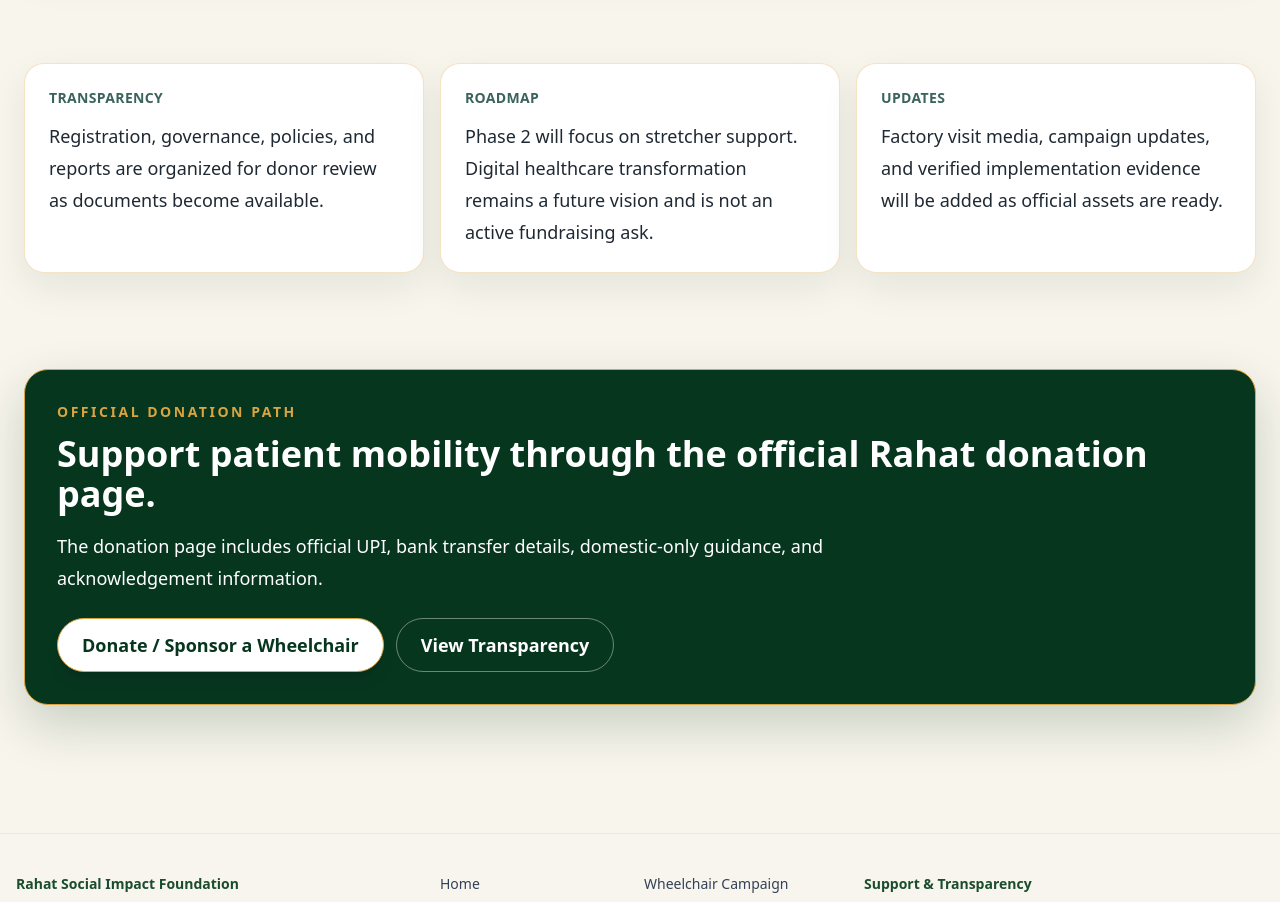
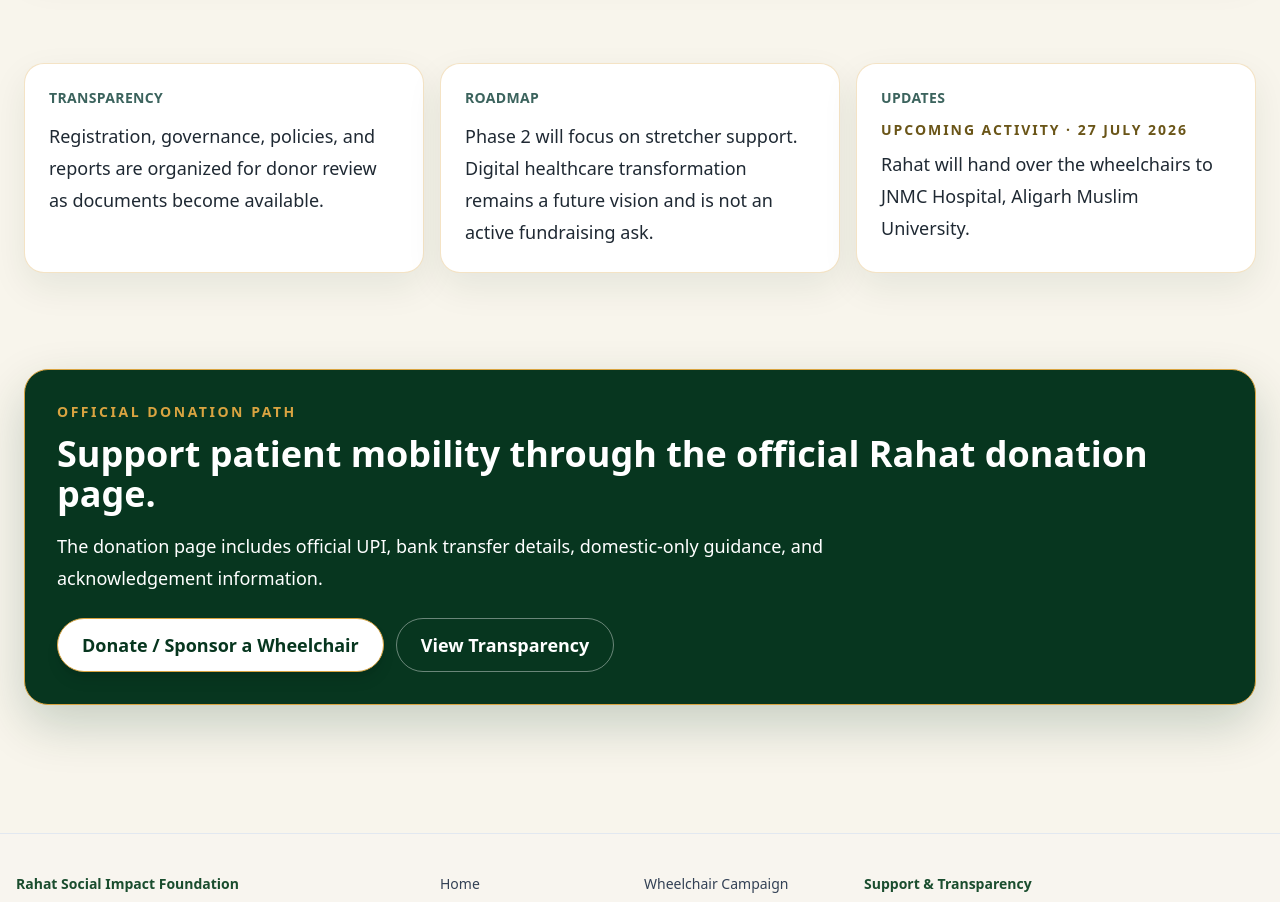
Before and after one commit to ateeb222/rahat-foundation-website, a Next.js app: page / in a window 1280 px wide. Shown: the part 1780-2682 px from the top of the page. Built offline with nearby package versions, Linux system fonts and the light colour scheme.

Commit message:
Add 27 July wheelchair handover event

```diff
--- a/app/page.tsx
+++ b/app/page.tsx
@@ -180,7 +180,10 @@
           </div>
           <div className={surfaceCard}>
             <p className="text-sm font-bold uppercase tracking-wide text-[#3B635D]">Updates</p>
-            <p className="mt-3 text-lg leading-8 text-[#1F2933]">Factory visit media, campaign updates, and verified implementation evidence will be added as official assets are ready.</p>
+            <p className="mt-3 text-sm font-bold uppercase tracking-[0.14em] text-[#6A5518]">Upcoming activity · 27 July 2026</p>
+            <p className="mt-2 text-lg leading-8 text-[#1F2933]">
+              Rahat will hand over the wheelchairs to JNMC Hospital, Aligarh Muslim University.
+            </p>
           </div>
         </div>
       </section>
```
